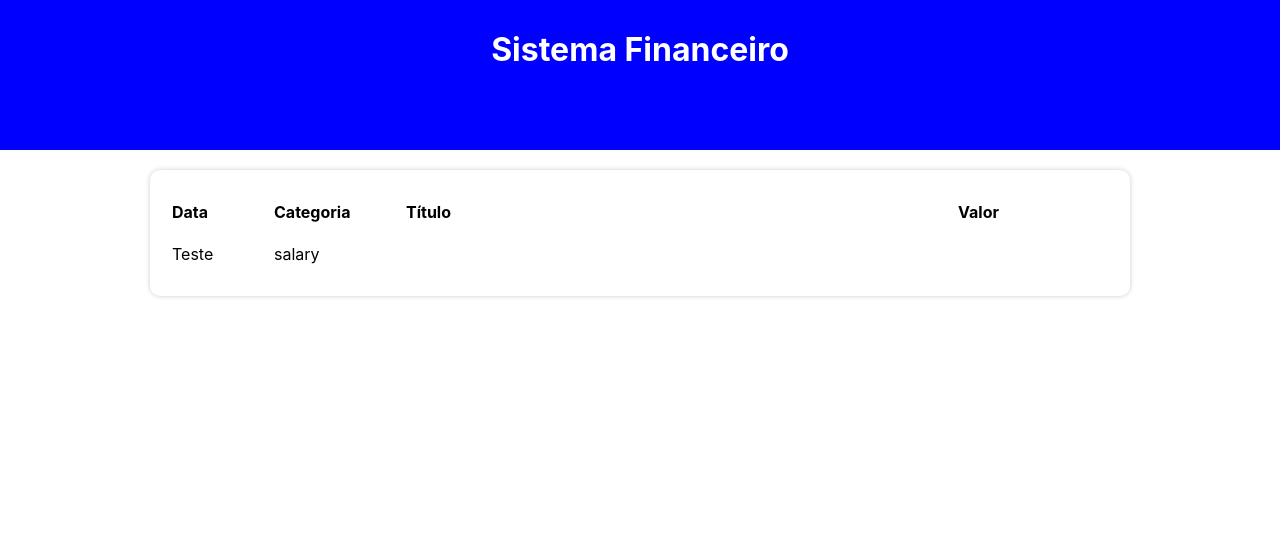
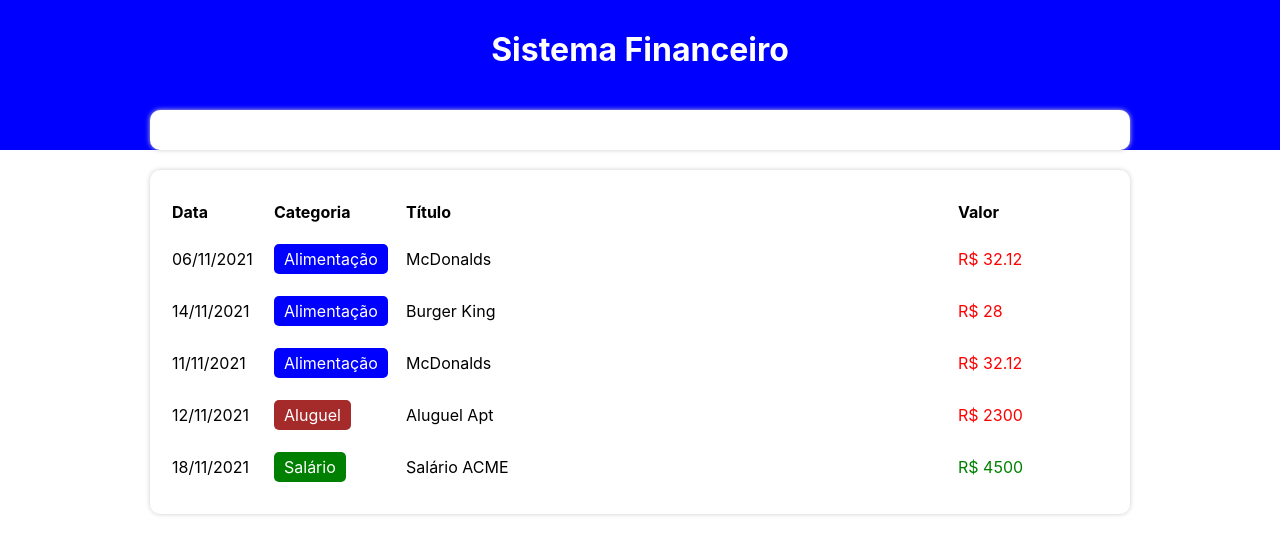
Before and after one commit to Nailson97/Sistema-de-Finan-as, a React (Create React App) app: page / in a window 1280 px wide. Shown: the top 554 px of the page. Built offline with nearby package versions, Linux system fonts and the light colour scheme; the HTML template or start-up script is replaced by a standard one.

Commit message:
Iniciando area principal

```diff
--- a/src/App.tsx
+++ b/src/App.tsx
@@ -6,6 +6,7 @@ import { items } from './data/items'
 import { categories } from './data/categories'
 import { getCurrentMounth, filterListByMouth} from './helpers/dateFilter'
 import { TableArea } from './components/TableArea'
+import { InfoArea } from './components/InfoArea'
 
 export default function App () {
   const [List, setList] = useState(items)
@@ -22,7 +23,7 @@ export default function App () {
         </C.Header>
         <C.Body>
 
-          {/* Area de Informações */}
+          <InfoArea/>
 
           {/* Area de inserção */}
 
--- /dev/null
+++ b/src/components/InfoArea/index.tsx
@@ -0,0 +1,8 @@
+import * as C from './styles'
+export const InfoArea = () => {
+    return(
+        <C.Container>
+
+        </C.Container>
+    )
+}
--- /dev/null
+++ b/src/components/InfoArea/styles.ts
@@ -0,0 +1,9 @@
+import styled from 'styled-components'
+
+export const Container = styled.div`
+    background-color: white;
+    box-shadow: 0px 0px 5px #ccc;
+    border-radius: 10px;
+    padding: 20px;
+    margin-top: -40px;
+`;
--- a/src/components/TableItem/index.tsx
+++ b/src/components/TableItem/index.tsx
@@ -1,5 +1,7 @@
 import * as C from './styles'
 import { Item } from '../../types/Item'
+import { formatDate } from '../../helpers/dateFilter'
+import { categories } from '../../data/categories'
 
 type Props = {
     item: Item
@@ -8,8 +10,18 @@ type Props = {
 export const TableItem = ({ item }: Props) => {
     return(
         <C.TableLine>
-            <C.TableColumn>Teste</C.TableColumn>
-            <C.TableColumn>{item.category}</C.TableColumn>
+            <C.TableColumn>{formatDate(item.date)}</C.TableColumn>
+            <C.TableColumn>
+                <C.Category color={categories[item.category].color}>
+                    {categories[item.category].title}
+                </C.Category>
+            </C.TableColumn>
+            <C.TableColumn>{item.title}</C.TableColumn>
+            <C.TableColumn>
+               <C.Value color={categories[item.category].expanse ? 'red':'green'}>
+                   R$ {item.value}
+               </C.Value>
+            </C.TableColumn>
         </C.TableLine>
     )
 }
--- a/src/components/TableItem/styles.ts
+++ b/src/components/TableItem/styles.ts
@@ -8,3 +8,15 @@ export const TableColumn = styled.td`
     padding: 10px 0;
 
 `;
+
+export const Category = styled.div<{ color: string}>`
+    display: inline-block;
+    padding: 5px 10px;
+    border-radius: 5px;
+    color: white;
+    background-color: ${props => props.color};
+`;
+
+export const Value = styled.div<{ color: string}>`
+    color: ${props => props.color}
+`;
--- a/src/data/items.ts
+++ b/src/data/items.ts
@@ -3,9 +3,9 @@ import { Item } from '../types/Item'
 
 
 export const items: Item[] = [
-    { date: new Date(2021, 9, 15), category: 'food', title: 'McDonalds', value: 32.12},
-    { date: new Date(2021, 9, 15), category: 'food', title: 'Burger King', value: 28},
-    { date: new Date(2021, 9, 15), category: 'food', title: 'McDonalds', value: 32.12},
-    { date: new Date(2021, 9, 15), category: 'rent', title: 'Aluguel Apt', value: 2300},
+    { date: new Date(2021, 10, 6), category: 'food', title: 'McDonalds', value: 32.12},
+    { date: new Date(2021, 10, 14), category: 'food', title: 'Burger King', value: 28},
+    { date: new Date(2021, 10, 11), category: 'food', title: 'McDonalds', value: 32.12},
+    { date: new Date(2021, 10, 12), category: 'rent', title: 'Aluguel Apt', value: 2300},
     { date: new Date(2021, 10, 18), category: 'salary', title: 'Salário ACME', value: 4500},
 ]
--- a/src/helpers/dateFilter.ts
+++ b/src/helpers/dateFilter.ts
@@ -19,3 +19,19 @@ export const filterListByMouth = (list: Item[], date: string): Item[] => {
 
     return newList
 }
+
+export const formatDate = (date: Date): string => {
+    let year = date.getFullYear()
+    let month = date.getMonth() + 1
+    let day = date.getDate()
+
+    return `${addZeroToDate(day)}/${addZeroToDate(month)}/${year}`
+}
+
+const addZeroToDate = (n: number): string => {
+    if(n < 10) {
+        return `0${n}`
+    } else {
+        return `${n}`
+    }
+}
```
